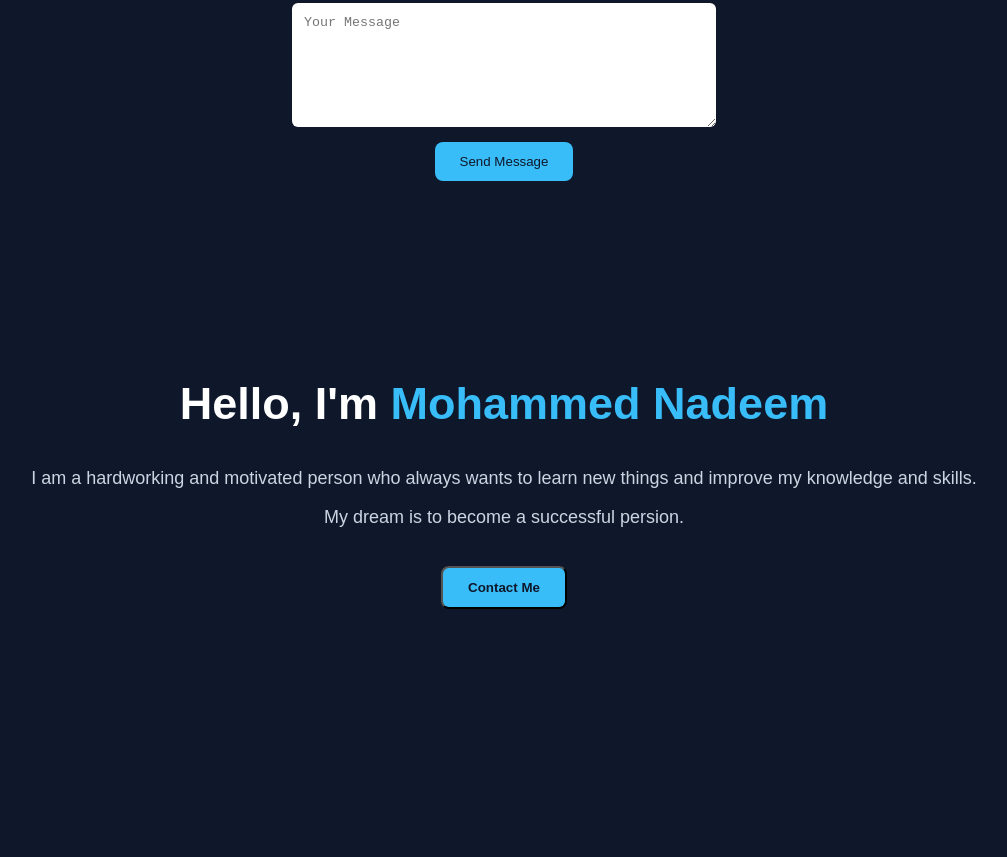
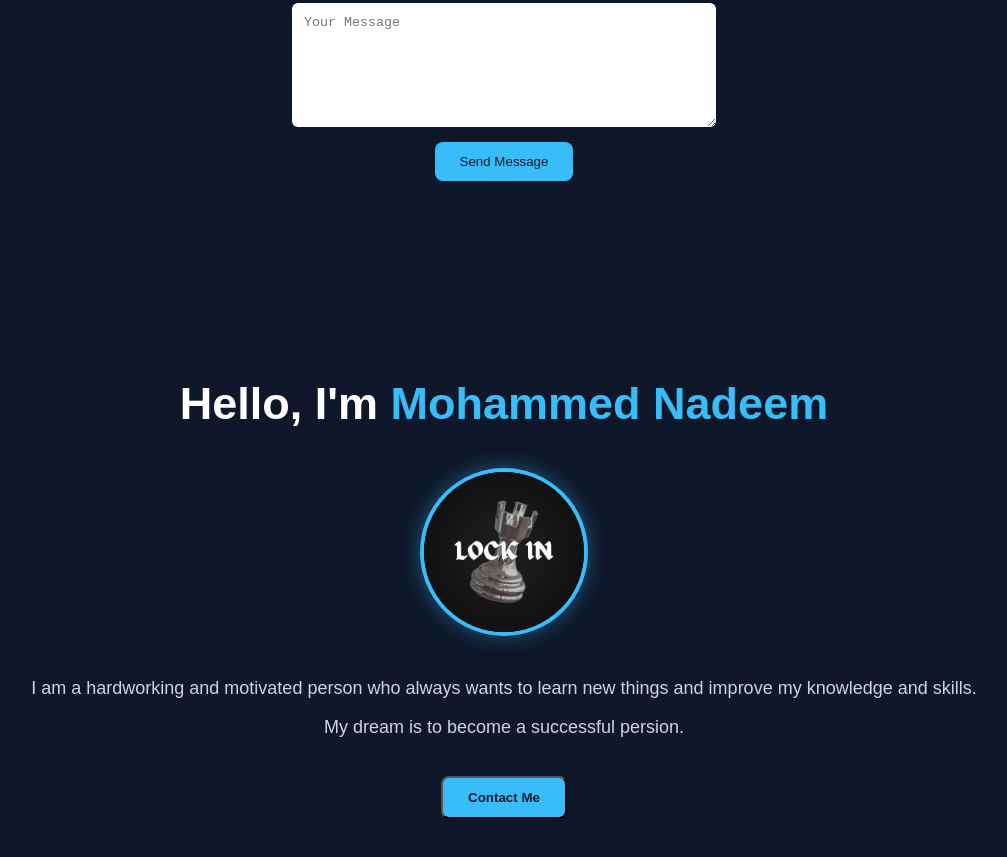
Before and after one commit to manadeem2005-ship-it/my-first-website, a plain HTML site: page index.html in a window 1280 px wide. Shown: the part 1455-2312 px from the top of the page, without its empty margins (136-1143 px from the left). Before the commit the page ends 2164 px from the top, so only its background shows below. Drawn offline with Linux system fonts and the light colour scheme.

Commit message:
Add files via upload

```diff
--- a/index.html
+++ b/index.html
@@ -209,6 +209,15 @@ html {
         gap: 12px;
     }
 }
+.profile-img {
+    width: 160px;
+    height: 160px;
+    border-radius: 50%;
+    object-fit: cover;
+    border: 4px solid #38bdf8;
+    margin-bottom: 20px;
+    box-shadow: 0 0 20px rgba(56, 189, 248, 0.4);
+}
 
 
     </style>
@@ -300,6 +309,7 @@ html {
 
     <section class="hero">
         <h1>Hello, I'm <span>Mohammed Nadeem </span></h1>
+        <img src="images/profile.jpg" alt="My Profile Photo" class="profile-img">
 
         <p>I am a hardworking and motivated person who always wants to learn new things and improve my knowledge and skills.</p>
 
```
Also changed, not shown: images/profile.jpg (added).
